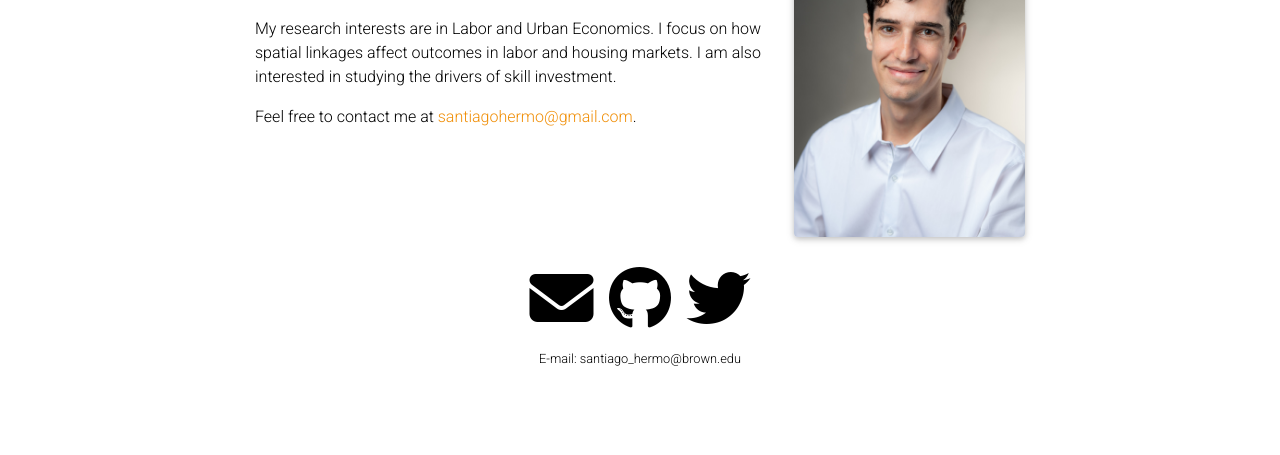
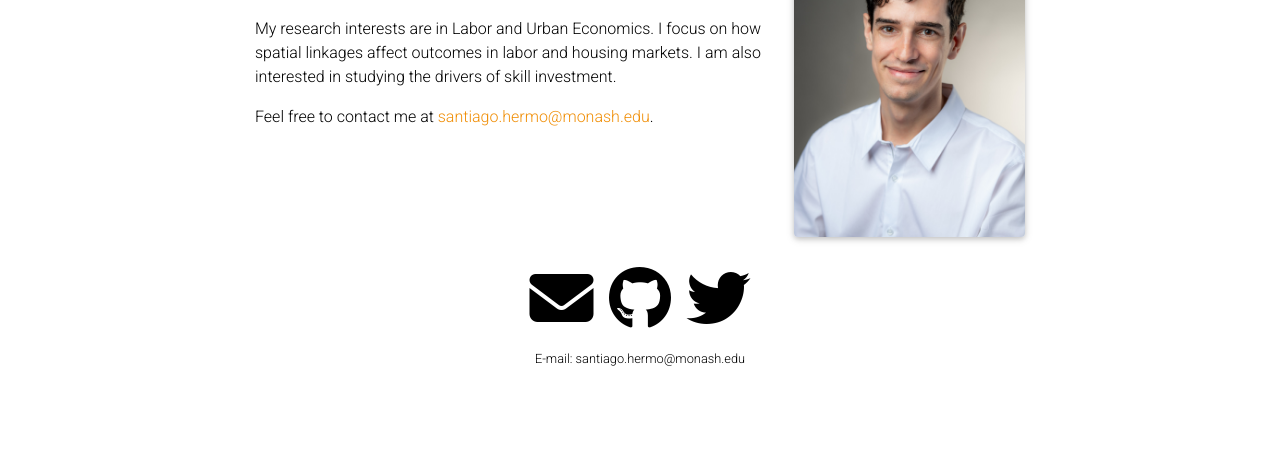
Before and after one commit to santiagohermo/santiagohermo.github.io, a Jekyll site: the page built from _pages/home.md, in a window 1280 px wide. Shown: the part 240-695 px from the top of the page. Built offline with Jekyll 4.4.1, drawn with Linux system fonts in a browser that asks for light colours; full-size pictures stand in for the smaller copies a plugin makes; comment, search, counter and statistics services are not loaded; a style sheet for code colours, icons or effects is not loaded.

Commit message:
fix email address

```diff
--- a/_config.yml
+++ b/_config.yml
@@ -106,7 +106,7 @@
 zotero_username: # your zotero username
 
 contact_note: >
-  E-mail: santiago_hermo@brown.edu
+  E-mail: santiago.hermo@monash.edu
 
 # -----------------------------------------------------------------------------
 # Analytics and search engine verification
--- a/_pages/home.md
+++ b/_pages/home.md
@@ -31,4 +31,4 @@
 I focus on how spatial linkages affect outcomes in labor and housing markets.
 I am also interested in studying the drivers of skill investment.
 
-Feel free to contact me at [santiagohermo@gmail.com](mailto:santiago_hermo@gmail.com).
+Feel free to contact me at [santiago.hermo@monash.edu](mailto:santiago.hermo@monash.edu).
```
